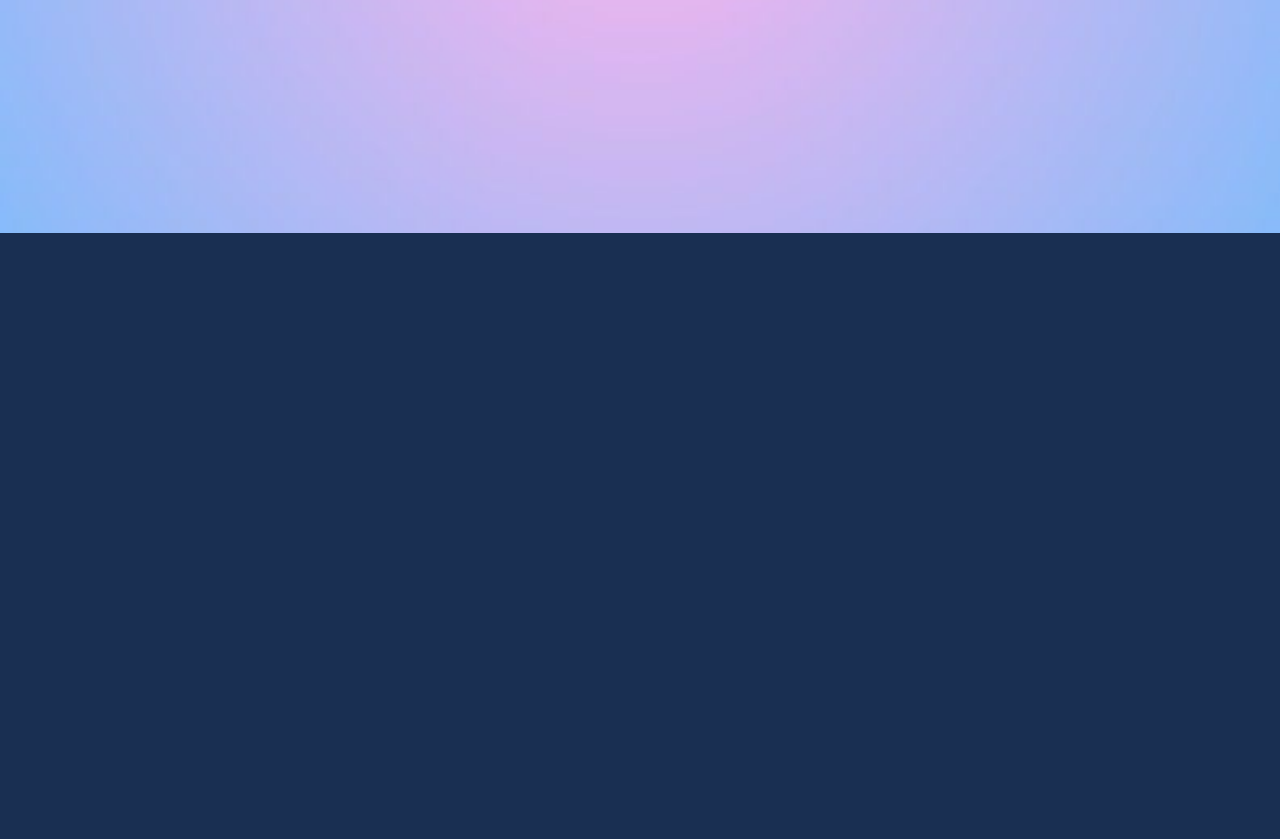
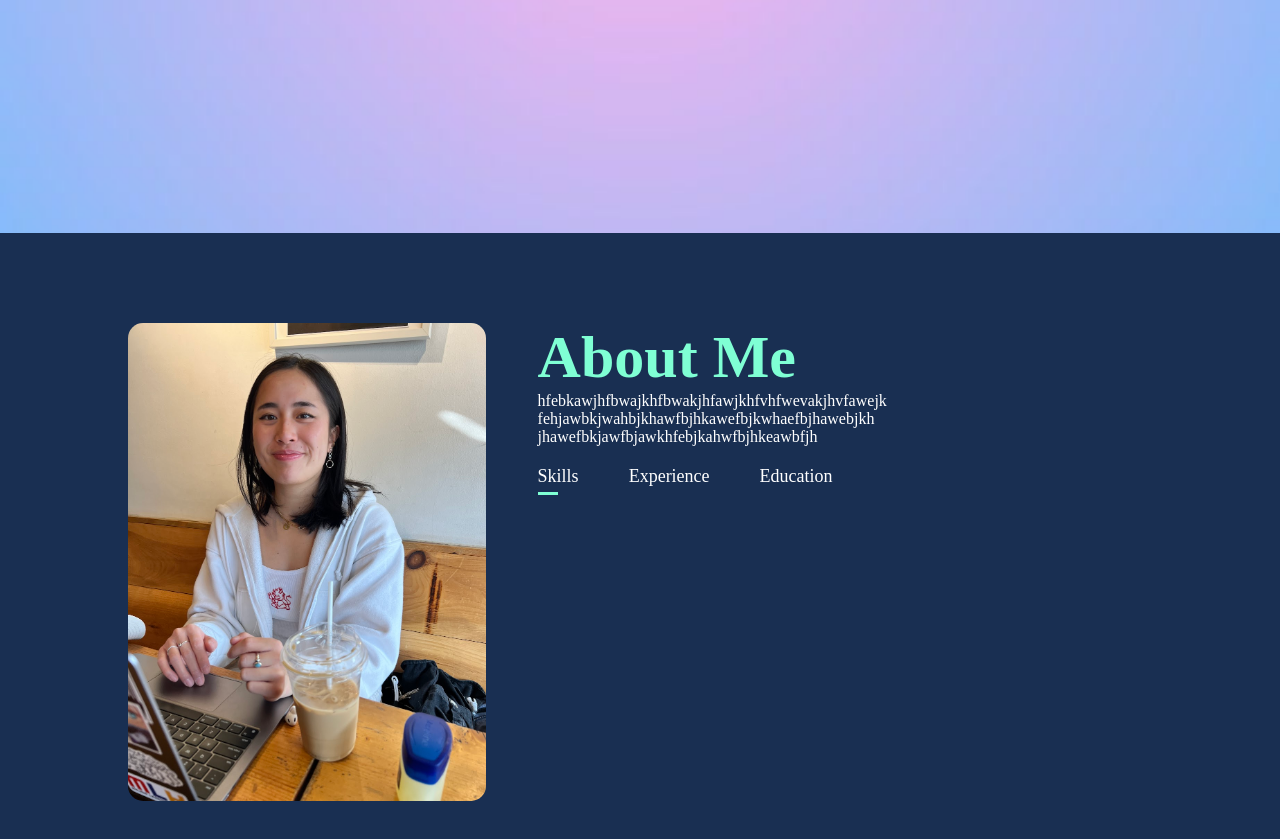
Before and after one commit to emilielydr/emilieWeb2025, a plain HTML site: page website2025/index.html in a window 1280 px wide. Shown: the part 567-1406 px from the top of the page. Before the commit the page ends 800 px from the top, so only its background shows below. Drawn offline with Linux system fonts and the light colour scheme.

Commit message:
added to about me
min 30

```diff
--- a/website2025/index.html
+++ b/website2025/index.html
@@ -26,5 +26,31 @@
                 </div>
             </div>
         </div>
+        <!--------------------------about------------------------------------------->
+        <div id="about">
+            <div class="container">
+                <div class="row">
+                    <div class="about-col-1">
+                        <img src="images/user.JPG" alt="">
+                    </div>
+                    <div class="about-col-2">
+                        <h1 class="sub-title">About Me</h1>
+                        <p>hfebkawjhfbwajkhfbwakjhfawjkhfvhfwevakjhvfawejk
+                            fehjawbkjwahbjkhawfbjhkawefbjkwhaefbjhawebjkh
+                            jhawefbkjawfbjawkhfebjkahwfbjhkeawbfjh
+                        </p>
+
+                        <div class="tab-titles">
+                            <p class="tab-links active-link">Skills</p>
+                            <p class="tab-links">Experience</p>
+                            <p class="tab-links">Education</p>
+                        </div>
+                        <div class="tab-contents">
+
+                        </div>
+                    </div>
+                </div>
+            </div>
+        </div>
     </body>
 </html>
--- a/website2025/style.css
+++ b/website2025/style.css
@@ -67,3 +67,52 @@ nav ul li a:hover::after{
 .header-text span{
     color: #0084ff;
 }
+/* ---------------about----------------------*/
+.about-col-1 img {
+    width: 100%; /* Adjust width as needed */
+    border-radius: 15px; /* Optional: adds rounded corners */
+}
+#about {
+    padding: 80px 0;
+    color: #fff;
+}
+.row{
+    display: flex;
+    justify-content: space-between;
+    flex-wrap: wrap;
+}
+.about-col-1{
+    flex-basis:  35%;
+}
+.about-col-2{
+    flex-basis:  60%;
+}
+.sub-title{
+    font-size: 60px;
+    font-weight:600 ;
+    color: aquamarine;
+}
+.tab-titles{
+    display: flex;
+    margin: 20px 0 40px;
+}
+.tab-links{
+    margin-right: 50px;
+    font-size: 18px;
+    font-weight: 500;
+    cursor: pointer;
+    position: relative;
+}
+.tab-links::after{
+    content: '';
+    width: 0;
+    height: 3px;
+    background: aquamarine ;
+    position: absolute;
+    left: 0;
+    bottom: -8px;
+    transition: 0.5s;
+}
+.tab-links.active-link::after{
+    width: 50%;
+}
```
Also changed, not shown: website2025/images/user.JPG (added).
